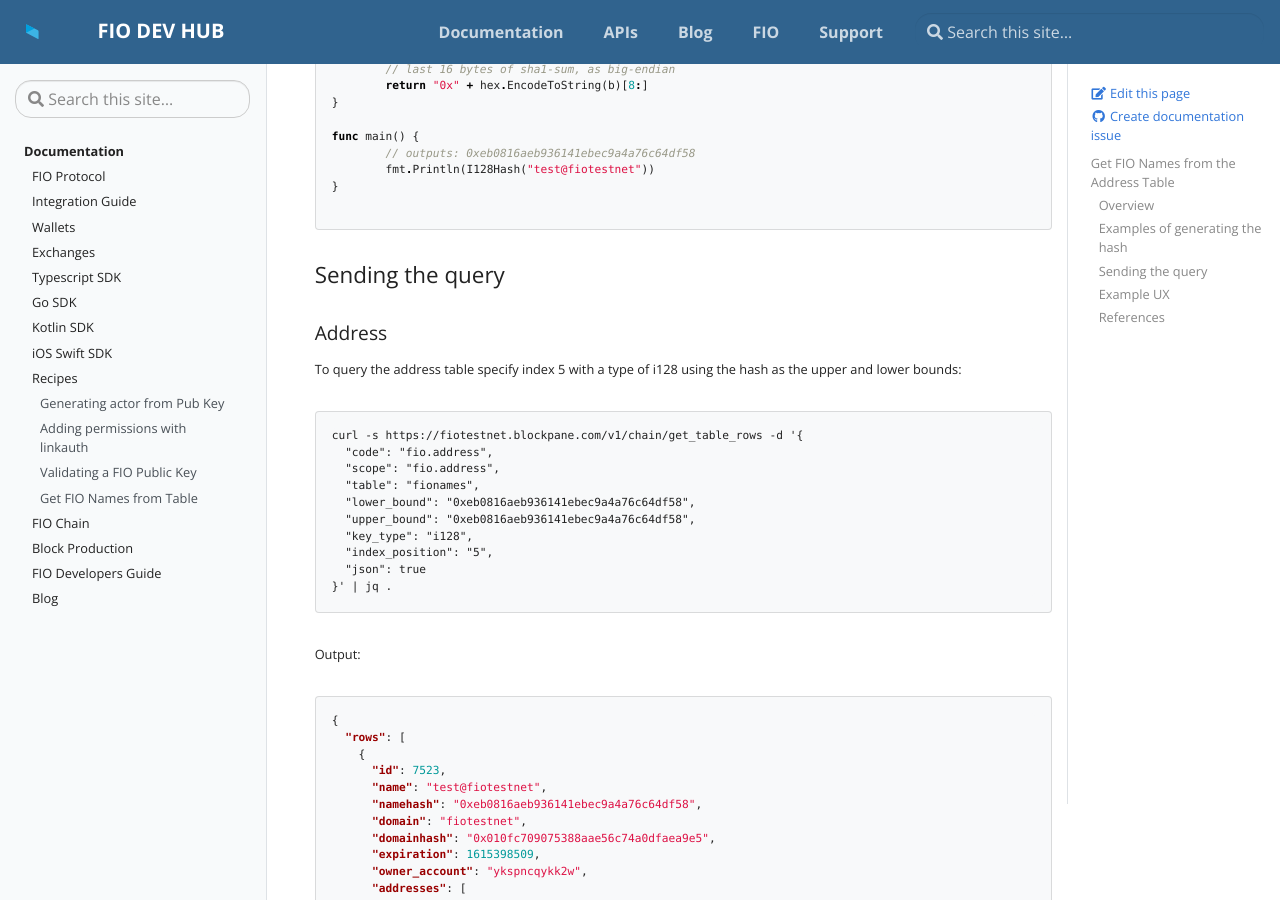
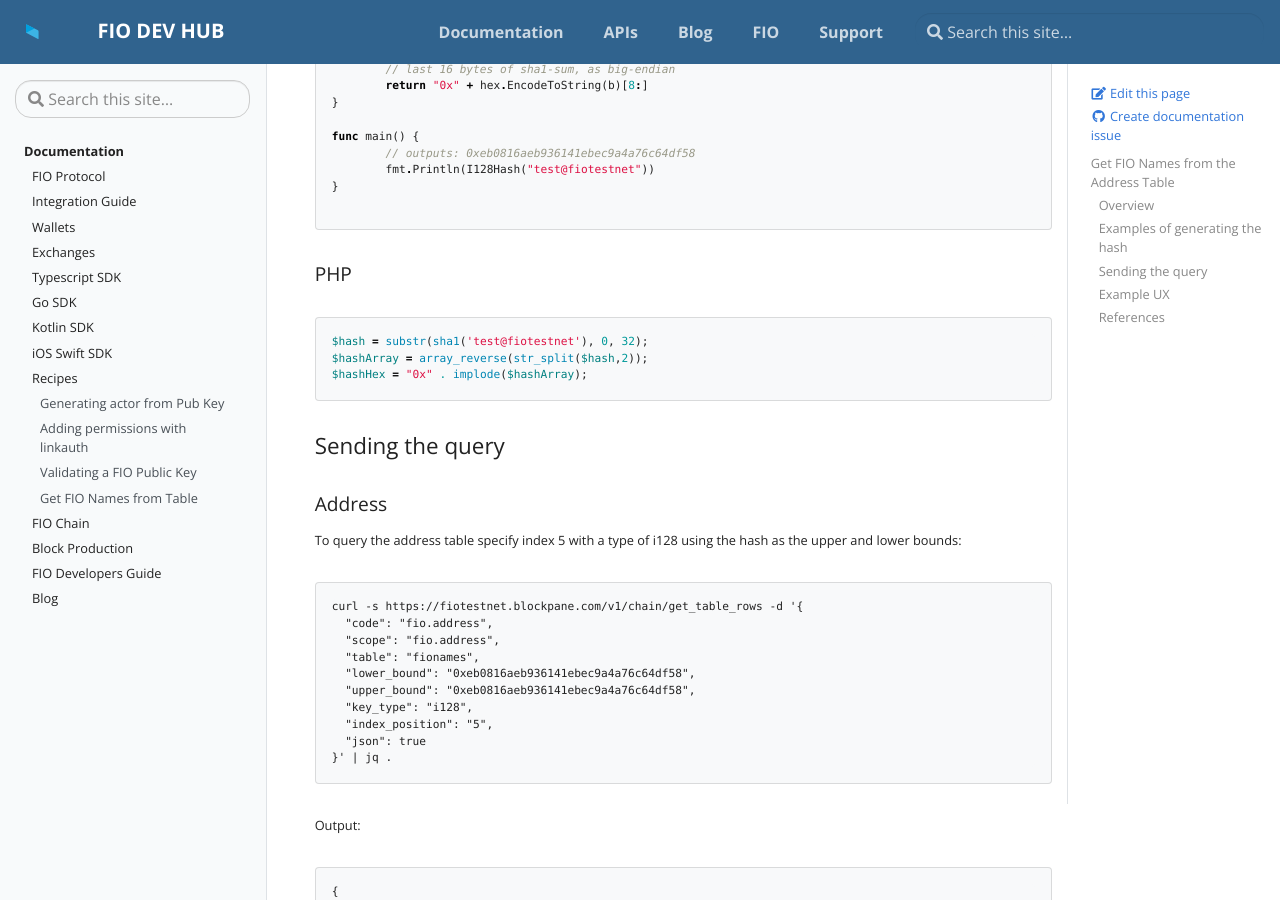
Before and after one commit to fioprotocol/fio-devhub, a Jekyll site: the page built from _docs/recipes/fio-names-from-table.md, in a window 1280 px wide and 900 px high, scrolled down 1906 px. Built offline with Jekyll 4.4.1, drawn with Linux system fonts in a browser that asks for light colours.

Commit message:
Update fio-names-from-table.md
Adding a PHP example for getting a fio name hash

````diff
--- a/_docs/recipes/fio-names-from-table.md
+++ b/_docs/recipes/fio-names-from-table.md
@@ -108,6 +108,15 @@ func main() {
 
 ```
 
+#### PHP
+
+```php
+$hash = substr(sha1('test@fiotestnet'), 0, 32);
+$hashArray = array_reverse(str_split($hash,2));
+$hashHex = "0x" . implode($hashArray);
+```
+
+
 ### Sending the query
 
 #### Address
````
